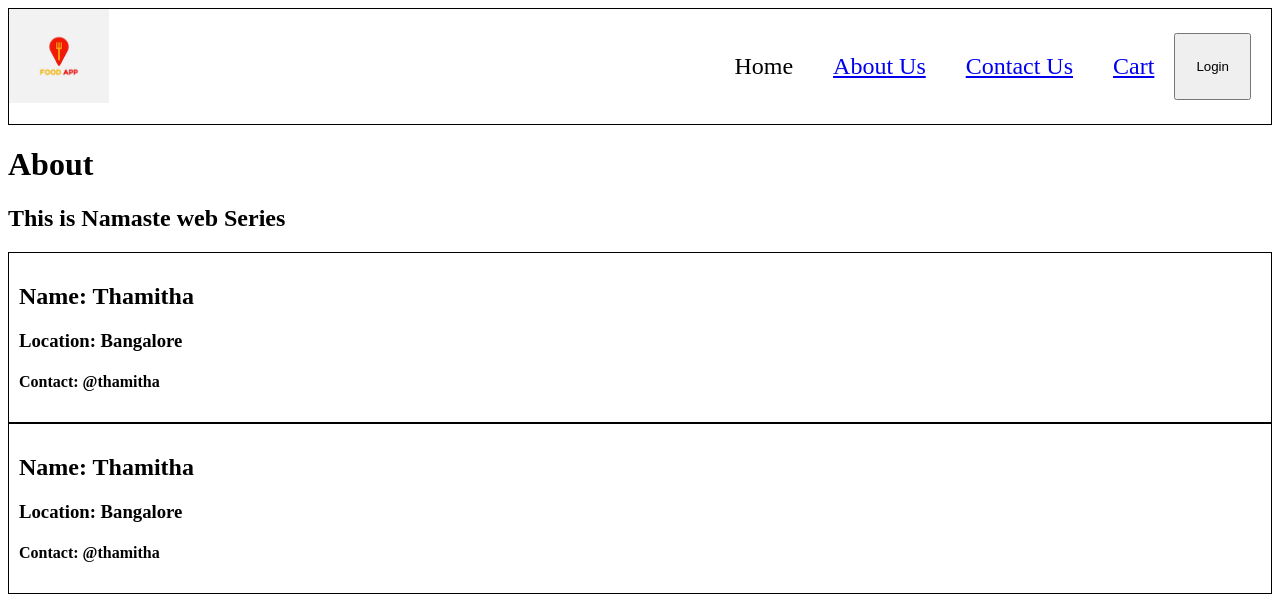
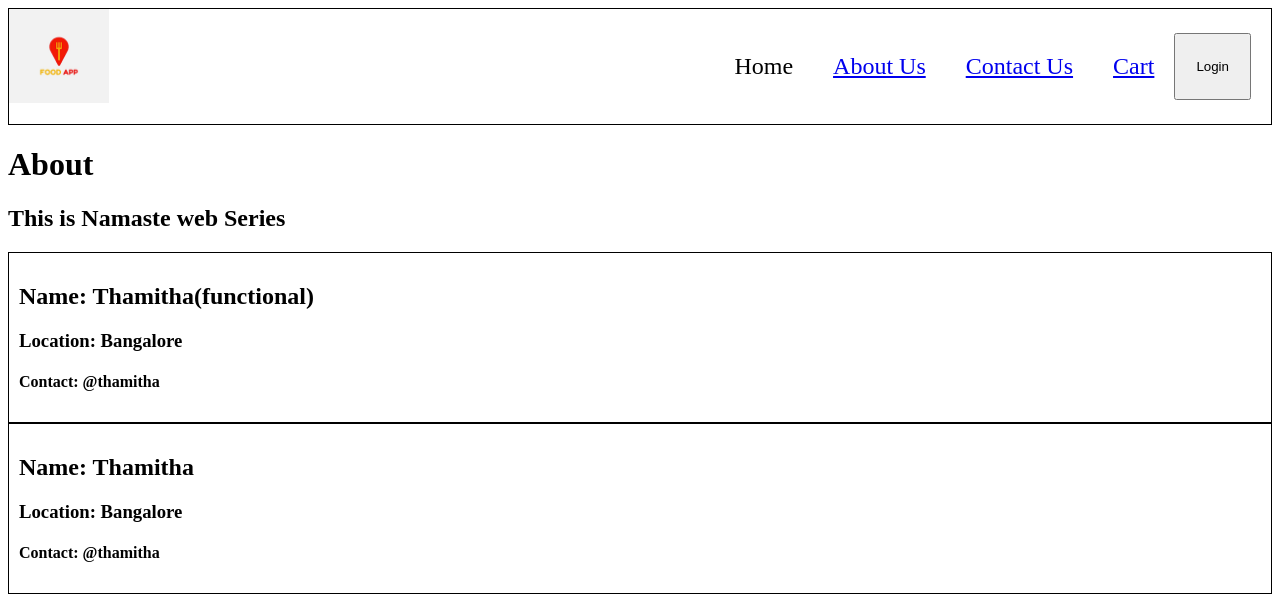
Before and after one commit to THAMITHA/react, a React (Vite) app: page /about in a window 1280 px wide. Shown: the top 600 px of the page. Built offline with nearby package versions, Linux system fonts and the light colour scheme.

Commit message:
adding functional component

```diff
--- a/src/components/About.js
+++ b/src/components/About.js
@@ -1,12 +1,12 @@
 import User from "./user";
 import UserClass from "./UserClass";
 
-const About = () => {
+const About = (props) => {
     return (
         <div>
             <h1>About</h1>
             <h2>This is Namaste web Series</h2>
-            <User/>
+            <User name={"Thamitha(functional)"}/>
             <UserClass/>
          </div>
     )
--- a/src/components/User.js
+++ b/src/components/User.js
@@ -1,9 +1,9 @@
-const User = () => {
-    return <div className="user-card">
-        <h2>Name: Thamitha</h2>
-        <h3>Location: Bangalore</h3>
-        <h4>Contact: @thamitha</h4>
-    </div>
+const User = (props) => {
+    return (<div className="user-card">
+            <h2>Name: {props.name}</h2>
+            <h3>Location: Bangalore</h3>
+            <h4>Contact: @thamitha</h4>
+        </div>)
 }
 
 export default User
--- a/src/components/UserClass.js
+++ b/src/components/UserClass.js
@@ -1,4 +1,5 @@
 import React from "react"
+
 class UserClass extends React.Component{
     render(){
         return <div className="user-card">
```
Also changed, not shown: 2 other files (tests, documents, lock files or other folders).
